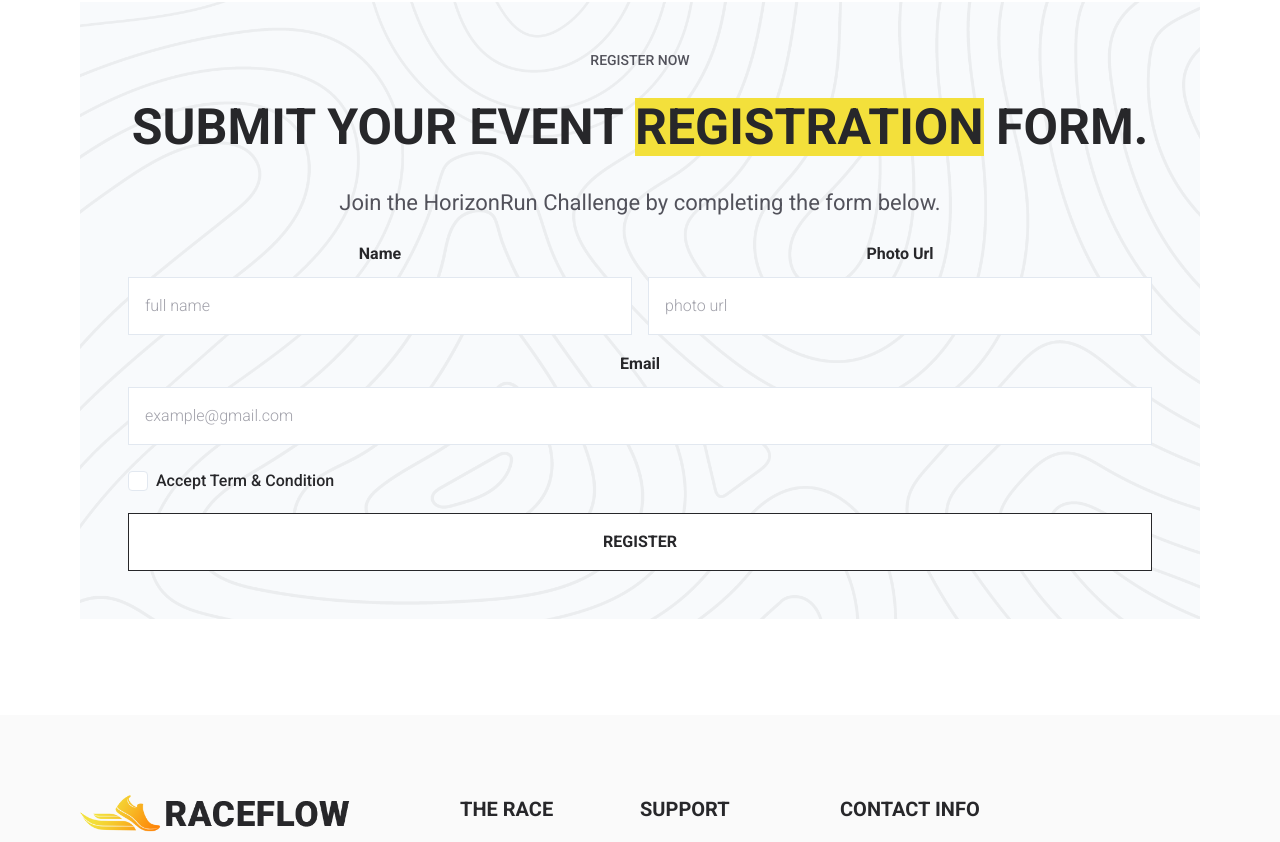
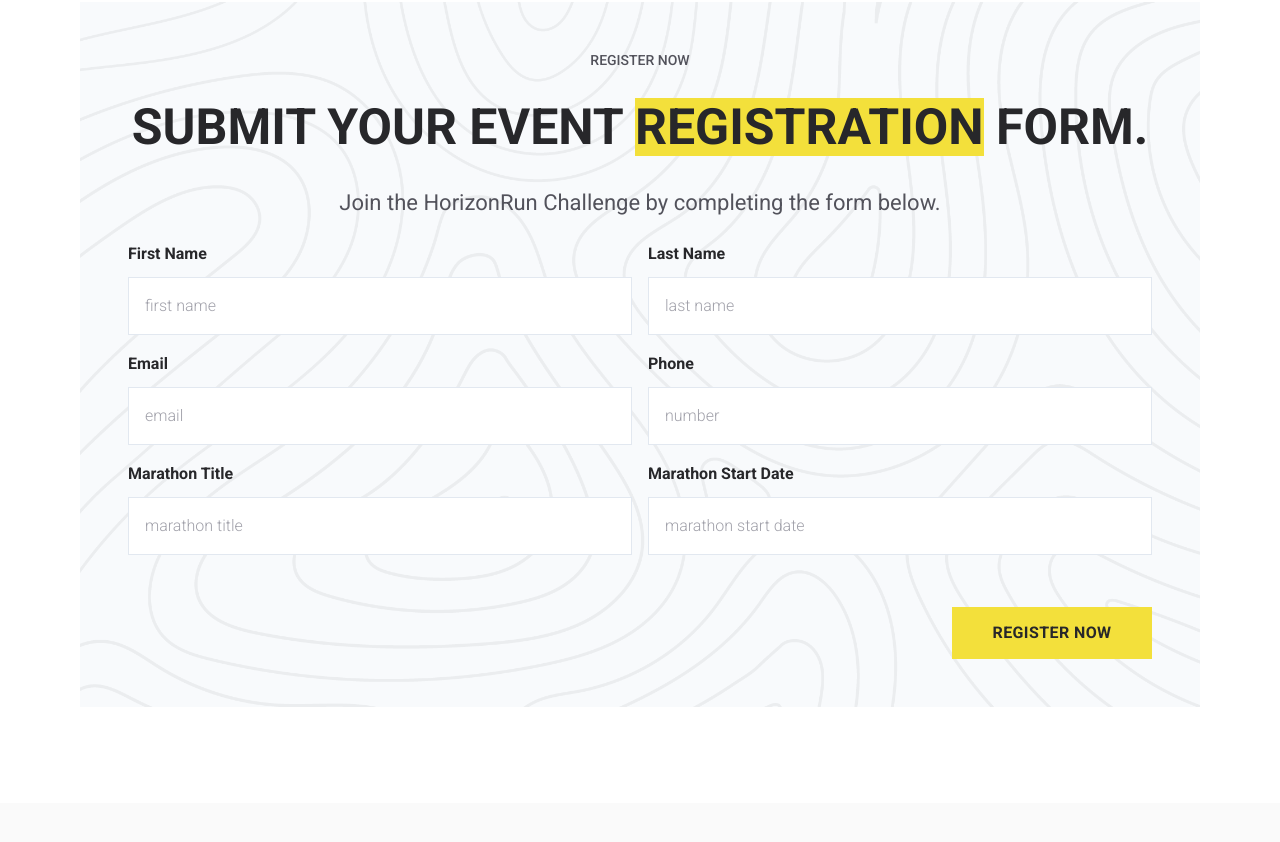
Before and after one commit to devrakibulrahman/raceflow-client-side, a React (Vite) app: page /marathon_registration/1 in a window 1280 px wide. Shown: the part 594-1436 px from the top of the page. Built offline with nearby package versions, Linux system fonts and the light colour scheme.

Commit message:
registration form design done on 01/06/2025 at 04:55 pm

```diff
--- a/src/components/RegistrationForm.jsx
+++ b/src/components/RegistrationForm.jsx
@@ -12,44 +12,60 @@ const RegistrationForm = () => {
                 <div className="w-full grid grid-cols-1 gap-4">
                     <div className="w-full flex flex-col items-center justify-center gap-4 md:flex-row">
                         <div className="w-full">
-                            <div className="w-full mb-3">
-                                <label className="font-roboto text-base text-head-charleston-green font-bold leading-snug">Name</label>
+                            <div className="w-full mb-3 text-left">
+                                <label className="font-roboto text-base text-head-charleston-green font-bold leading-snug">First Name</label>
                             </div>
                             <div className="w-full">
-                                <input type="text" placeholder="full name" name="name" autoComplete="off" className="w-full p-4 font-roboto font-normal text-base text-head-charleston-green bg-white border border-slate-200 transition ease-linear duration-200 hover:border-head-charleston-green focus:outline-none placeholder:text-[#A1A1AA] placeholder:font-light"/>
+                                <input type="text" placeholder="first name" name="fname" autoComplete="off" className="w-full p-4 font-roboto font-normal text-base text-head-charleston-green bg-white border border-slate-200 transition ease-linear duration-200 hover:border-head-charleston-green focus:outline-none placeholder:text-[#A1A1AA] placeholder:font-light"/>
                             </div>
                         </div>
                         <div className="w-full">
-                            <div className="w-full mb-3">
-                                <label className="font-roboto text-base text-head-charleston-green font-bold leading-snug">Photo Url</label>
+                            <div className="w-full mb-3 text-left">
+                                <label className="font-roboto text-base text-head-charleston-green font-bold leading-snug">Last Name</label>
                             </div>
                             <div className="w-full">
-                                <input type="text" placeholder="photo url" name="photo" autoComplete="off" className="w-full p-4 font-roboto font-normal text-base text-head-charleston-green bg-white border border-slate-200 transition ease-linear duration-200 hover:border-head-charleston-green focus:outline-none placeholder:text-[#A1A1AA] placeholder:font-light"/>
+                                <input type="text" placeholder="last name" name="lname" autoComplete="off" className="w-full p-4 font-roboto font-normal text-base text-head-charleston-green bg-white border border-slate-200 transition ease-linear duration-200 hover:border-head-charleston-green focus:outline-none placeholder:text-[#A1A1AA] placeholder:font-light"/>
                             </div>
                         </div>
                     </div>
-                    <div className="w-full space-y-4">
+                    <div className="w-full flex flex-col items-center justify-center gap-4 md:flex-row">
                         <div className="w-full">
-                            <div className="w-full mb-3">
+                            <div className="w-full mb-3 text-left">
                                 <label className="font-roboto text-base text-head-charleston-green font-bold leading-snug">Email</label>
                             </div>
                             <div className="w-full">
-                                <input type="text" placeholder="example@gmail.com" name="email" autoComplete="off" className="w-full p-4 font-roboto font-normal text-base text-head-charleston-green bg-white border border-slate-200 transition ease-linear duration-200 hover:border-head-charleston-green focus:outline-none placeholder:text-[#A1A1AA] placeholder:font-light"/>
+                                <input type="text" placeholder="email" name="email" autoComplete="off" className="w-full p-4 font-roboto font-normal text-base text-head-charleston-green bg-white border border-slate-200 transition ease-linear duration-200 hover:border-head-charleston-green focus:outline-none placeholder:text-[#A1A1AA] placeholder:font-light"/>
+                            </div>
+                        </div>
+                        <div className="w-full">
+                            <div className="w-full mb-3 text-left">
+                                <label className="font-roboto text-base text-head-charleston-green font-bold leading-snug">Phone</label>
+                            </div>
+                            <div className="w-full">
+                                <input type="number" placeholder="number" name="phone" autoComplete="off" className="w-full p-4 font-roboto font-normal text-base text-head-charleston-green bg-white border border-slate-200 transition ease-linear duration-200 hover:border-head-charleston-green focus:outline-none placeholder:text-[#A1A1AA] placeholder:font-light"/>
                             </div>
                         </div>
                     </div>
-                    <div className="w-full">
-                        <div className="w-full py-2 mb-3">
-                            <div className="w-auto flex items-center gap-2">
-                                <input type="checkbox" />
-                                <p className="font-roboto text-head-charleston-green text-base font-medium ">Accept Term & Condition</p>
+                    <div className="w-full flex flex-col items-center justify-center gap-4 md:flex-row">
+                        <div className="w-full">
+                            <div className="w-full mb-3 text-left">
+                                <label className="font-roboto text-base text-head-charleston-green font-bold leading-snug">Marathon Title</label>
+                            </div>
+                            <div className="w-full">
+                                <input type="text" placeholder="marathon title" name="title" autoComplete="off" className="w-full p-4 font-roboto font-normal text-base text-head-charleston-green bg-white border border-slate-200 transition ease-linear duration-200 hover:border-head-charleston-green focus:outline-none placeholder:text-[#A1A1AA] placeholder:font-light"/>
                             </div>
                         </div>
                         <div className="w-full">
-                            <button className="w-full p-4 border border-head-charleston-green bg-white flex items-center justify-center gap-3 transition ease-linear duration-200 group hover:bg-head-charleston-green">
-                                <span className="font-roboto text-base text-head-charleston-green font-bold uppercase group-hover:text-primary-yellow">Register</span>
-                            </button>
+                            <div className="w-full mb-3 text-left">
+                                <label className="font-roboto text-base text-head-charleston-green font-bold leading-snug">Marathon Start Date</label>
+                            </div>
+                            <div className="w-full">
+                                <input type="text" placeholder="marathon start date" name="date" autoComplete="off" className="w-full p-4 font-roboto font-normal text-base text-head-charleston-green bg-white border border-slate-200 transition ease-linear duration-200 hover:border-head-charleston-green focus:outline-none placeholder:text-[#A1A1AA] placeholder:font-light"/>
+                            </div>
                         </div>
+                    </div>
+                    <div className="w-full mt-5 flex items-center md:justify-end">
+                        <button className="w-full bg-primary-yellow py-3 px-4 mt-4 border-2 border-primary-yellow font-roboto text-base text-head-charleston-green font-bold uppercase tracking-wide transition ease-linear duration-200 hover:bg-head-charleston-green hover:text-primary-yellow hover:border-head-charleston-green md:max-w-[200px]">Register Now</button>
                     </div>
                 </div>
             </form>
```
